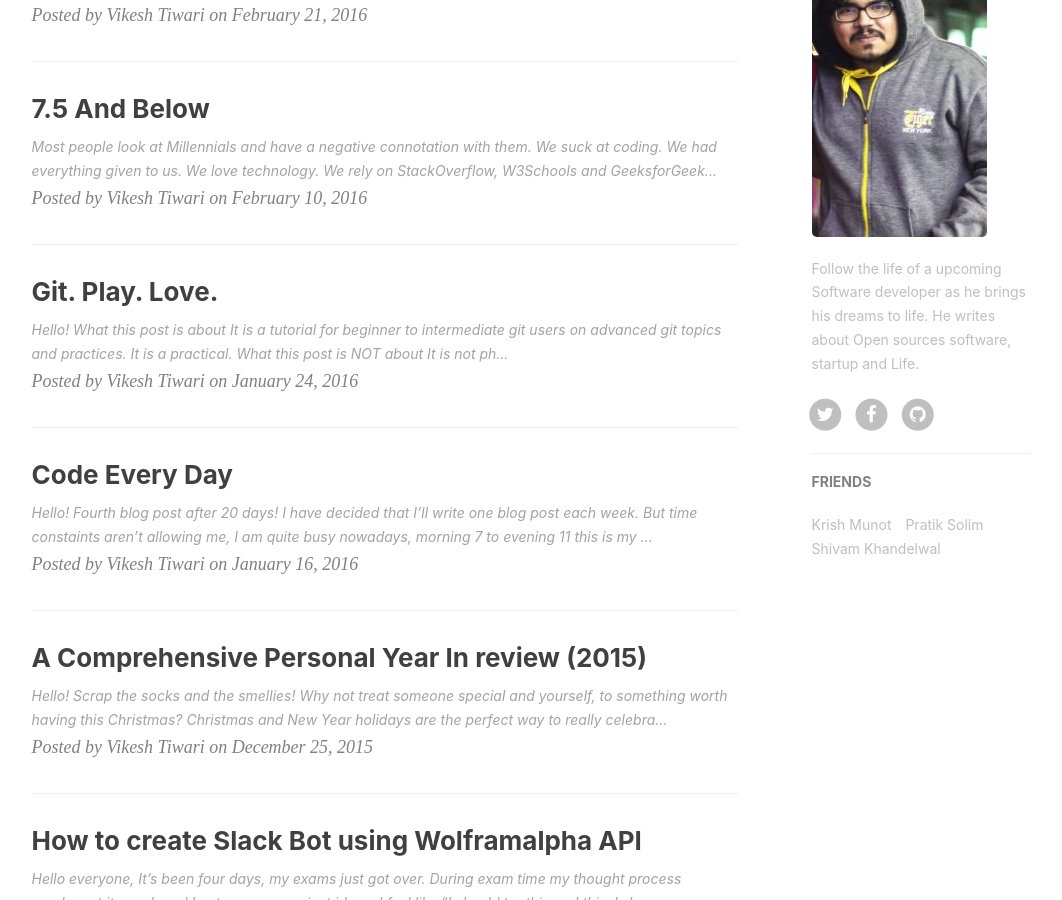
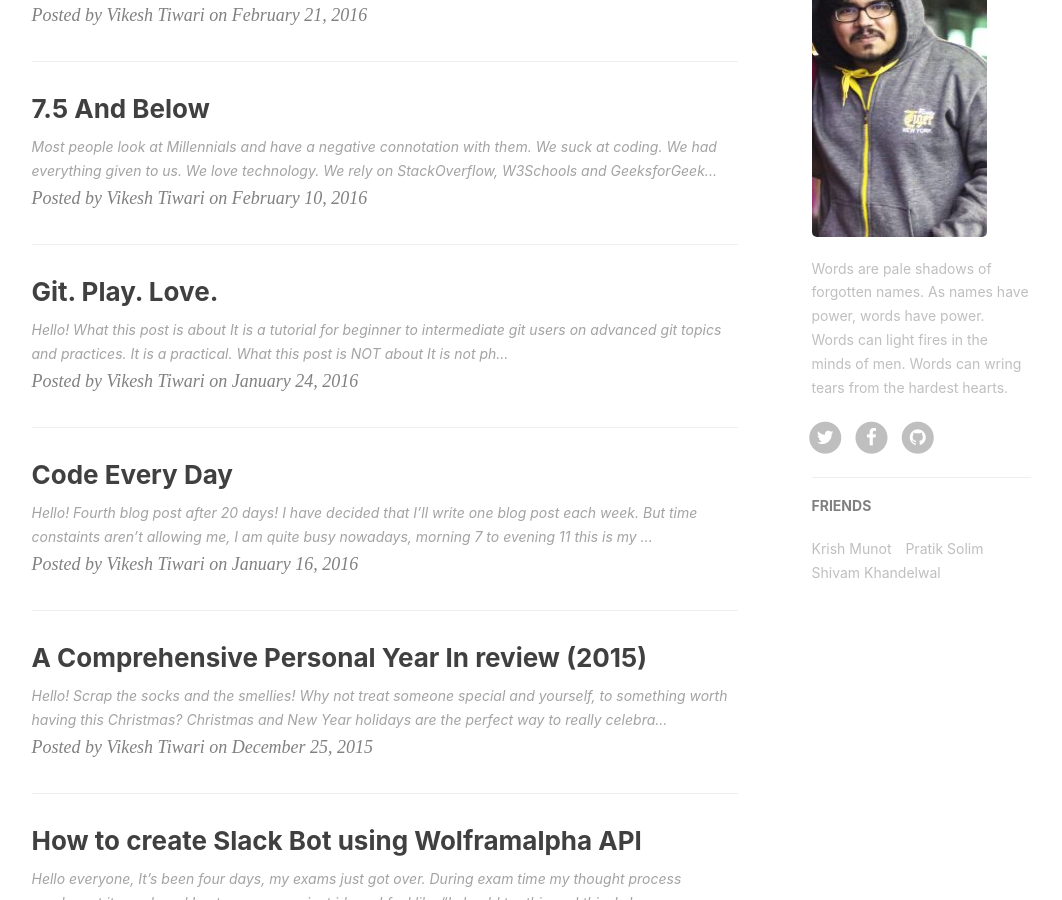
Before and after one commit to nish-d/vicky002.github.io, a Jekyll site: the page built from index.html, in a window 1280 px wide and 900 px high, scrolled down 776 px. Shown: the whole window, without its empty margins (136-1198 px from the left). Built offline with Jekyll 4.4.1, drawn with Linux system fonts in a browser that asks for light colours; nearby versions of some CDN libraries; some web fonts are replaced; the list of posts is cut into pages by our own code; comment, search, counter and statistics services are not loaded.

Commit message:
changed description

```diff
--- a/_config.yml
+++ b/_config.yml
@@ -9,7 +9,7 @@ title: Vikesh Tiwari
 SEOTitle: Vikesh Tiwari Blog | vicky002
 header-img: img/home-bg.jpg
 email: hi@eulercoder.me
-description: 'Follow the life of a upcoming Software developer as he brings his dreams to life. He writes about Open sources software, startup and Life.'
+description: 'Words are pale shadows of forgotten names. As names have power, words have power. Words can light fires in the minds of men. Words can wring tears from the hardest hearts'
 baseurl:     ''
 keyword: "vicky002, vikesh tiwari, @vikesh002, vicky, blackhat002, vikesh tiwari codechef, vicky tiwari, vikesh tiwari github"
 url:         'http://eulercoder.me'
@@ -36,7 +36,7 @@ exclude: ["less","node_modules","Gruntfile.js","package.json","README.md"]
 
 # Sidebar setting
 sidebar: true
-sidebar-about-description: "Follow the life of a upcoming Software developer as he brings his dreams to life. He writes about Open sources software, startup and Life."
+sidebar-about-description: "Words are pale shadows of forgotten names. As names have power, words have power. Words can light fires in the minds of men. Words can wring tears from the hardest hearts."
 sidebar-avatar: /img/avatar-vicky.jpg
 
 # featured tags
```
